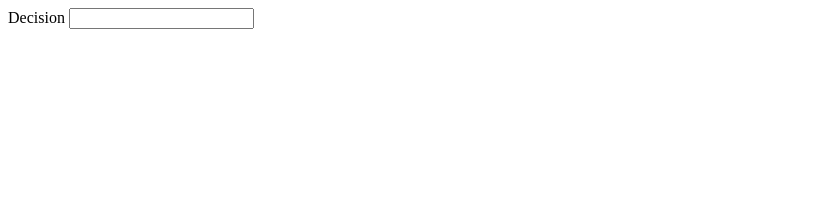
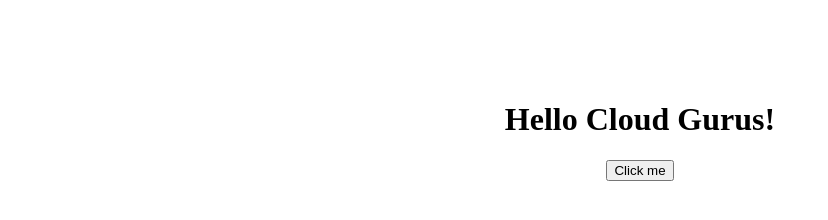
Before and after one commit to lukashrdy/decibot, a plain HTML site: page index.html in a window 1280 px wide. Shown: the whole page, without its empty margins (0-828 px from the left). Drawn offline with Linux system fonts and the light colour scheme.

Commit message:
Serverless website commit with lambda function triggered.

```diff
--- a/index.html
+++ b/index.html
@@ -1,7 +1,22 @@
 <!DOCTYPE html>
 <html>
+<script>
 
-<body>Decision</body>  <input type="text" name="decisionname" value="">
+function myFunction() {
+    var xhttp = new XMLHttpRequest();
+    xhttp.onreadystatechange = function() {
+        if (this.readyState == 4 && this.status == 200) {
+        document.getElementById("my-demo").innerHTML = this.responseText;
+        }
+    };
+    xhttp.open("GET", "https://6as0u8xg7j.execute-api.eu-west-1.amazonaws.com/prod/ReturnMyNameFuction", true);
+    xhttp.send();
 
+}
 
- </html>
+</script>
+<body><div align="center"><br><br><br><br>
+<h1>Hello <span id="my-demo">Cloud Gurus!</span></h1>
+<button onclick="myFunction()">Click me</button><br>
+</body>
+</html>
```
